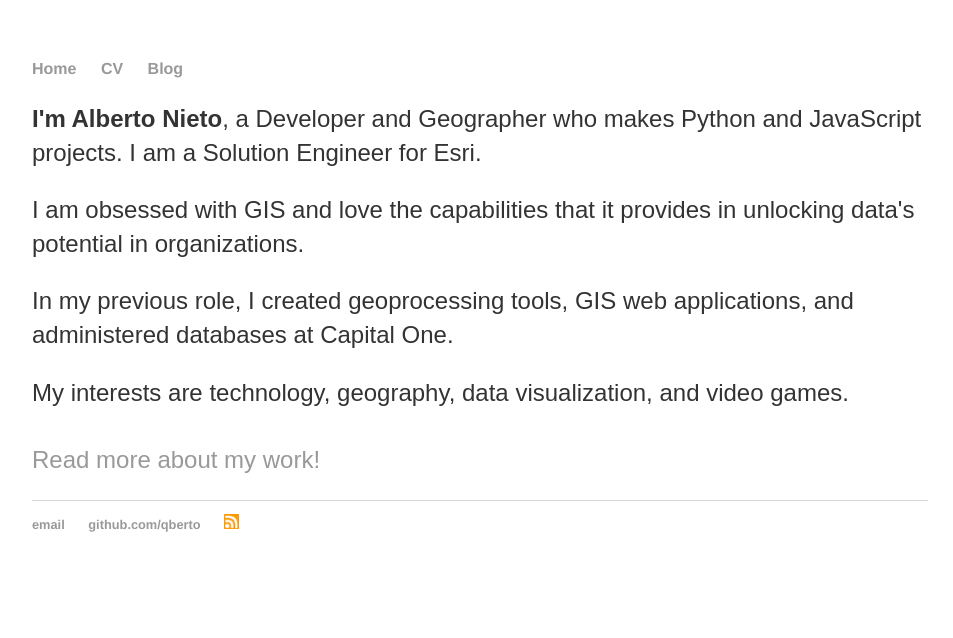
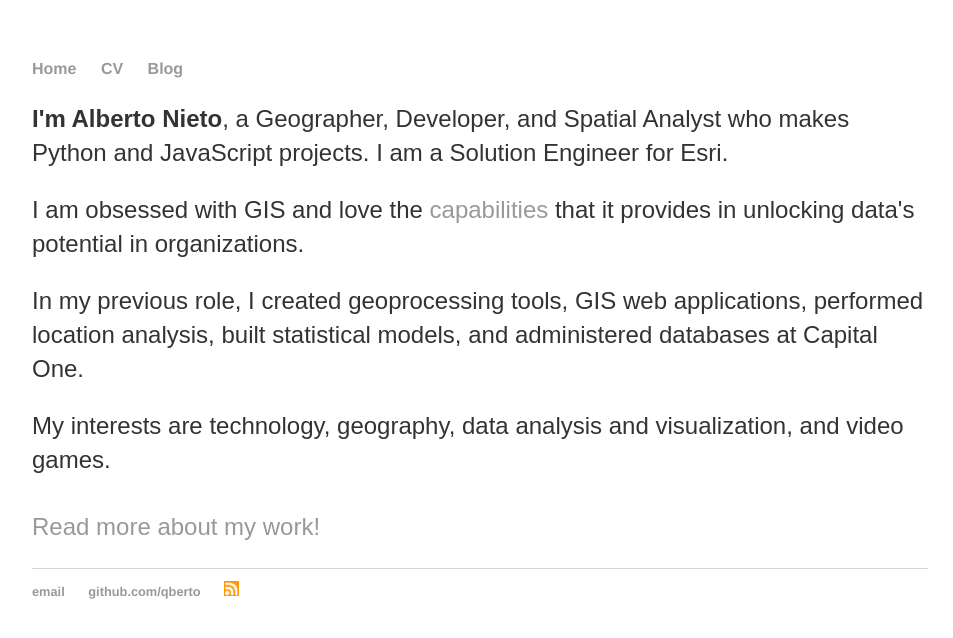
Before and after one commit to Qberto/qberto.github.io, a Jekyll site: the page built from index.html, in a window 1280 px wide. Shown: the top 638 px of the page, without its empty margins (160-1113 px from the left). Built offline with Jekyll 4.4.1, drawn with Linux system fonts in a browser that asks for light colours.

Commit message:
Index changes

```diff
--- a/index.html
+++ b/index.html
@@ -4,12 +4,12 @@ title: Alberto Nieto, geoperson.
 ---
 <div class="blurb">
 	<!--<h1>Hi! I'm Alberto Nieto, geoperson.</h1>-->
-	<p style="font-family: arial, sans-serif;"><b>I'm Alberto Nieto</b>, a Developer and Geographer who makes Python and JavaScript projects. I am a Solution Engineer for Esri.</p>
+	<p style="font-family: arial, sans-serif;"><b>I'm Alberto Nieto</b>, a Geographer, Developer, and Spatial Analyst who makes Python and JavaScript projects. I am a Solution Engineer for Esri.</p>
 
-	<p style="font-family: arial, sans-serif;">I am obsessed with GIS and love the capabilities that it provides in unlocking data's potential in organizations.
+	<p style="font-family: arial, sans-serif;">I am obsessed with GIS and love the <a href="https://spatialstats.github.io">capabilities</a> that it provides in unlocking data's potential in organizations.
 	</p>
 
-	<p style="font-family: arial, sans-serif;">In my previous role, I created geoprocessing tools, GIS web applications, and administered databases at Capital One.</p>
+	<p style="font-family: arial, sans-serif;">In my previous role, I created geoprocessing tools, GIS web applications, performed location analysis, built statistical models, and administered databases at Capital One.</p>
 
-	<p style="font-family: arial, sans-serif;">My interests are technology, geography, data visualization, and video games. <br><br><a href="/cv.html">Read more about my work!</a></p>
+	<p style="font-family: arial, sans-serif;">My interests are technology, geography, data analysis and visualization, and video games. <br><br><a href="/cv.html">Read more about my work!</a></p>
 </div><!-- /.blurb -->
```
